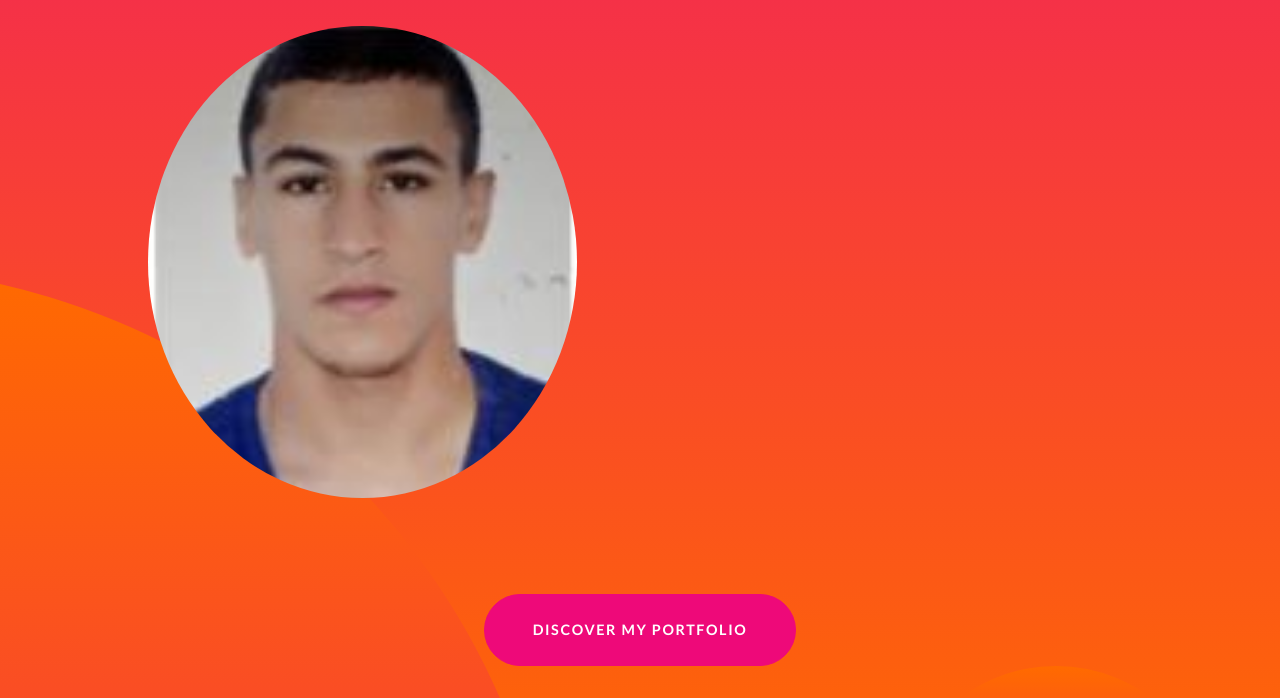
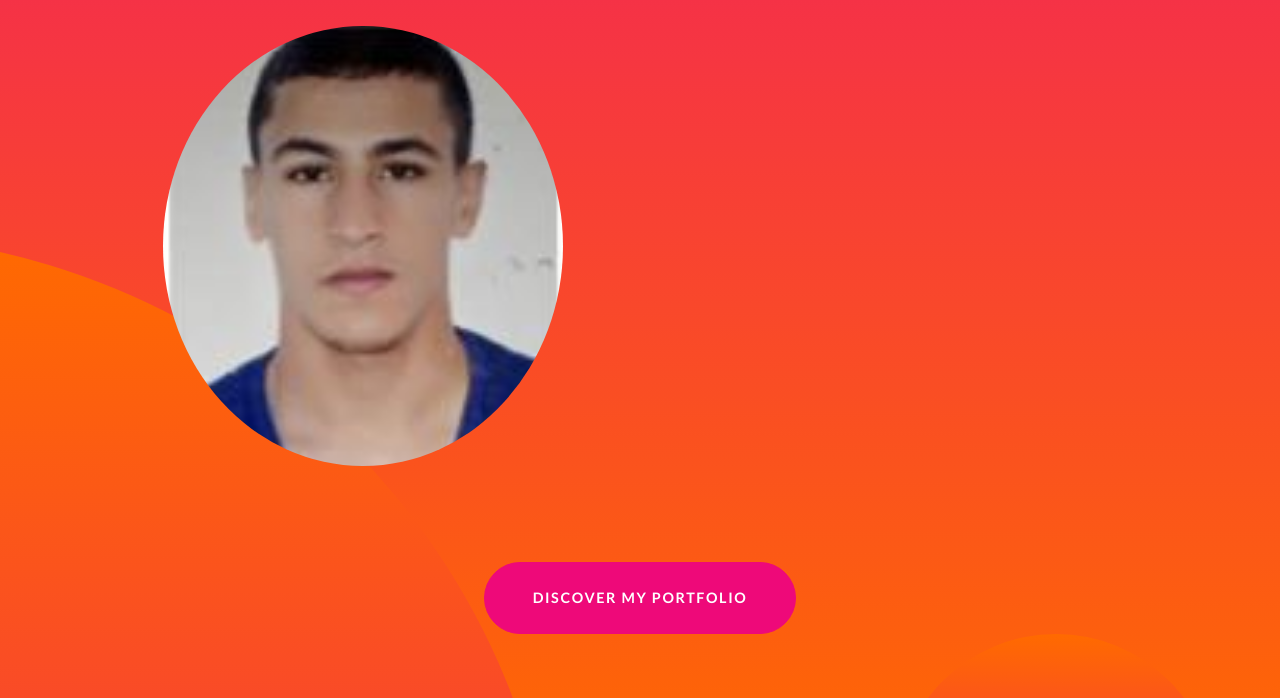
Before and after one commit to AmmarHarrat/AmmarHarrat.github.io, a website: page index.html in a window 1280 px wide. Shown: the part 583-1281 px from the top of the page. Drawn offline with Linux system fonts and the light colour scheme.

Commit message:
Update index.html

```diff
--- a/index.html
+++ b/index.html
@@ -54,7 +54,7 @@
         <h2 class="masthead-subheading mb-0">
           <div class="col-lg-6 order-lg-2">
           <div class="p-5">
-            <img class="img-fluid rounded-circle" width="500px" height="400px" src="img/Capture.JPG" alt="">
+            <img class="img-fluid rounded-circle" width="400px" height="400px" src="img/Capture.JPG" alt="">
           </div>
         </div></h2>
         <a href="#produit" class="btn btn-primary btn-xl rounded-pill mt-5">Discover my Portfolio</a>
```
